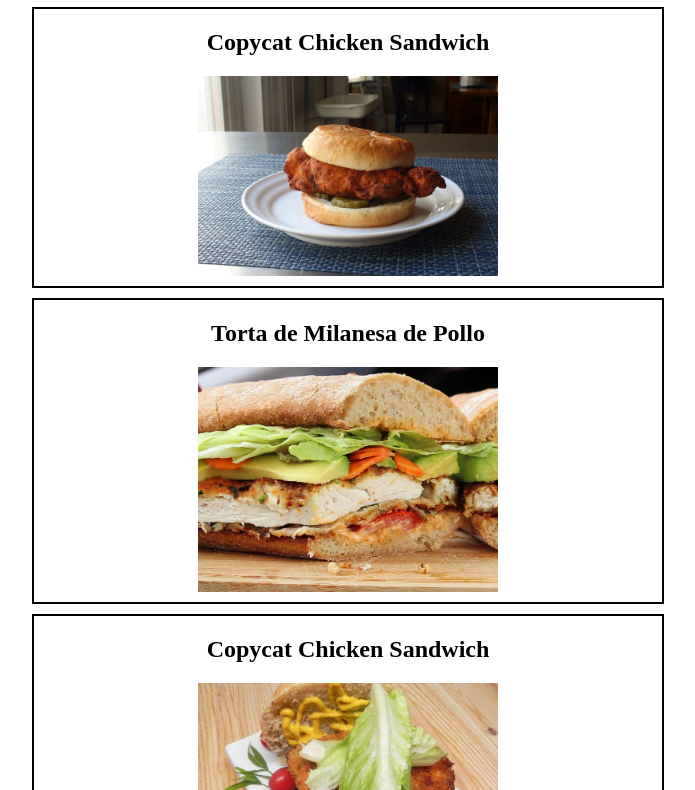
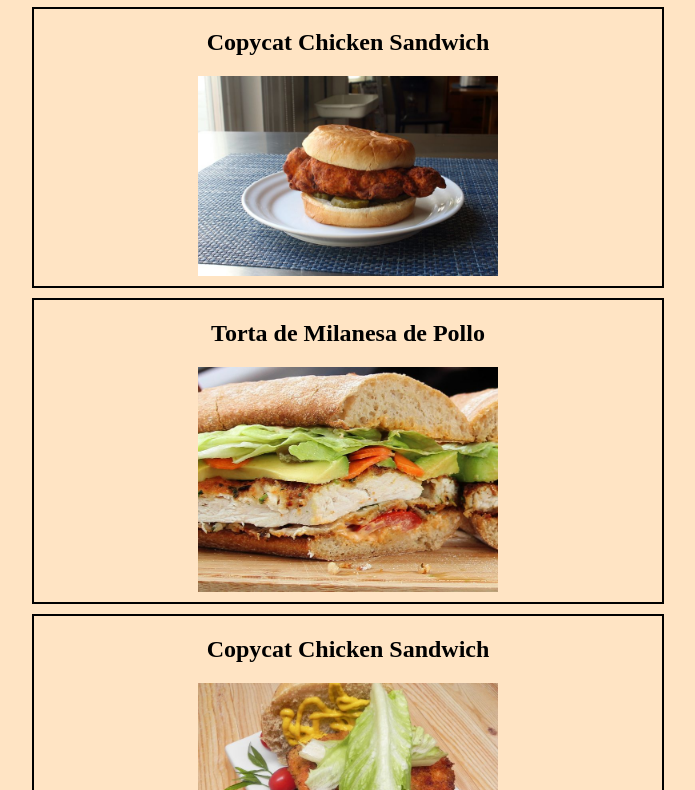
Before and after one commit to Apricityamazing/odin-recipes, a plain HTML site: page index.html in a window 1280 px wide. Shown: the part 73-863 px from the top of the page, without its empty margins (292-987 px from the left). Drawn offline with Linux system fonts and the light colour scheme.

Commit message:
Added a background color

```diff
--- a/styles.css
+++ b/styles.css
@@ -1,3 +1,6 @@
+html {
+    background-color: bisque;
+}
 #mainpage-title {
     text-align: center;
 }
```
